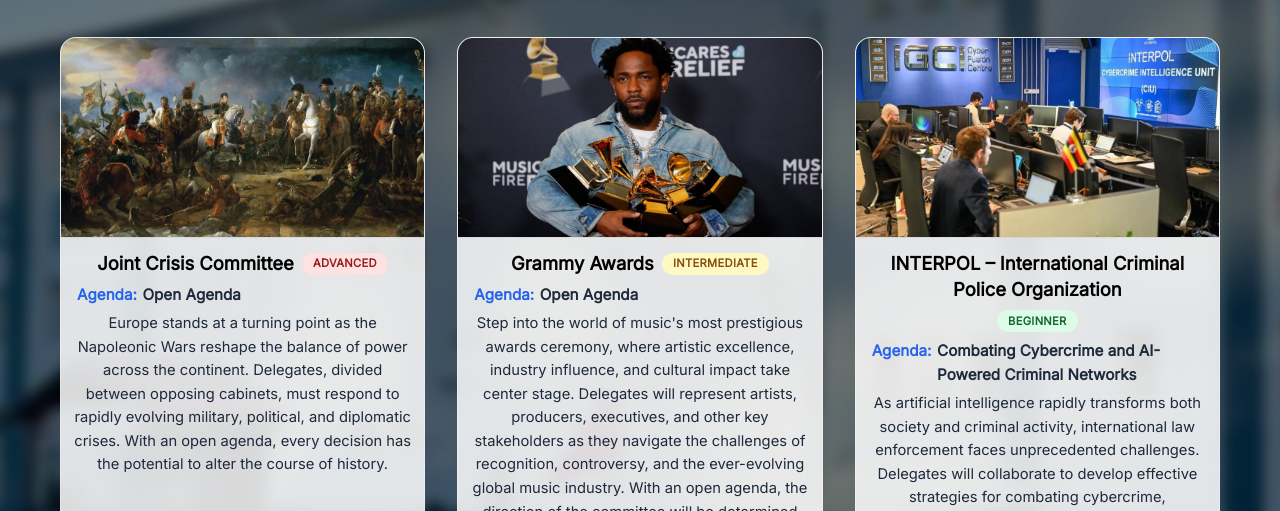
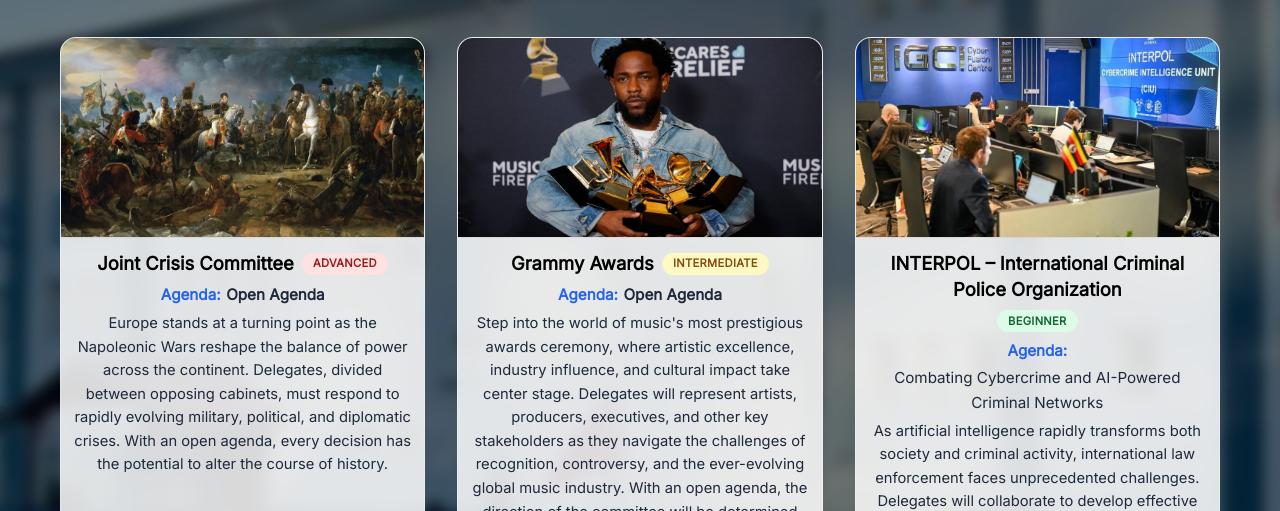
Before and after one commit to denizhelheim/yealmun-site, a plain HTML site: page committees.html in a window 1280 px wide. Shown: the part 289-800 px from the top of the page. Drawn offline with Linux system fonts and the light colour scheme.

Commit message:
Fixed some formatting issues

```diff
--- a/committees.html
+++ b/committees.html
@@ -5,7 +5,10 @@
     <meta name="viewport" content="width=device-width, initial-scale=1.0">
     <title>YEALMUN – Committees</title>
     <link rel="icon" type="image/jpeg" href="assets/yealmun_logo.jpeg">
-    <link rel="stylesheet" href="css/style.css">
+    <meta http-equiv="Cache-Control" content="no-cache, no-store, must-revalidate">
+    <meta http-equiv="Pragma" content="no-cache">
+    <meta http-equiv="Expires" content="0">
+    <link rel="stylesheet" href="css/style.css?v=20260806-2">
     <link rel="stylesheet" href="https://cdnjs.cloudflare.com/ajax/libs/font-awesome/6.0.0-beta3/css/all.min.css">
     <link href="https://fonts.googleapis.com/css2?family=Inter:opsz,wght@300;400;500;600;700&display=swap" rel="stylesheet">
 </head>
@@ -48,9 +51,9 @@
                         <img src="assets/joint_crisis.jpeg" alt="Joint Crisis Committee" class="committee-image">
                         <h3>Joint Crisis Committee <span class="difficulty advanced">Advanced</span></h3>
                         <div class="committee-agenda">
-                            <div class="agenda-header">
-                                <span class="agenda-label"><strong>Agenda:</strong></span>
-                                <span class="agenda-title"><strong>Open Agenda</strong></span>
+                            <div class="agenda-header agenda-header--open">
+                                <strong class="agenda-label">Agenda:</strong>
+                                <strong class="agenda-title agenda-title--open">Open Agenda</strong>
                             </div>
                             <p>Europe stands at a turning point as the Napoleonic Wars reshape the balance of power across the continent. Delegates, divided between opposing cabinets, must respond to rapidly evolving military, political, and diplomatic crises. With an open agenda, every decision has the potential to alter the course of history.</p>
                         </div>
@@ -61,9 +64,9 @@
                         <img src="assets/grammy_awards.jpeg" alt="Grammy Awards" class="committee-image">
                         <h3>Grammy Awards <span class="difficulty intermediate">Intermediate</span></h3>
                         <div class="committee-agenda">
-                            <div class="agenda-header">
-                                <span class="agenda-label"><strong>Agenda:</strong></span>
-                                <span class="agenda-title"><strong>Open Agenda</strong></span>
+                            <div class="agenda-header agenda-header--open">
+                                <strong class="agenda-label">Agenda:</strong>
+                                <strong class="agenda-title agenda-title--open">Open Agenda</strong>
                             </div>
                             <p>Step into the world of music's most prestigious awards ceremony, where artistic excellence, industry influence, and cultural impact take center stage. Delegates will represent artists, producers, executives, and other key stakeholders as they navigate the challenges of recognition, controversy, and the ever-evolving global music industry. With an open agenda, the direction of the committee will be determined entirely by the delegates' creativity and diplomacy.</p>
                         </div>
@@ -75,7 +78,7 @@
                         <h3>INTERPOL – International Criminal Police Organization <span class="difficulty beginner">Beginner</span></h3>
                         <div class="committee-agenda">
                             <div class="agenda-header">
-                                <span class="agenda-label"><strong>Agenda:</strong></span>
+                                <strong class="agenda-label">Agenda:</strong>
                                 <span class="agenda-title">Combating Cybercrime and AI-Powered Criminal Networks</span>
                             </div>
                             <p>As artificial intelligence rapidly transforms both society and criminal activity, international law enforcement faces unprecedented challenges. Delegates will collaborate to develop effective strategies for combating cybercrime, dismantling AI-assisted criminal organizations, strengthening international cooperation, and ensuring that technological innovation is not exploited for illicit purposes.</p>
@@ -88,7 +91,7 @@
                         <h3>IAEA – International Atomic Energy Agency <span class="difficulty beginner">Beginner</span></h3>
                         <div class="committee-agenda">
                             <div class="agenda-header">
-                                <span class="agenda-label"><strong>Agenda:</strong></span>
+                                <strong class="agenda-label">Agenda:</strong>
                                 <span class="agenda-title">Ensuring the Safety, Security, and Physical Integrity of Civilian Nuclear Infrastructure and Nuclear Power Plants Located in Active Conflict Zones</span>
                             </div>
                             <p>Armed conflicts have raised serious concerns regarding the vulnerability of civilian nuclear facilities. Delegates will discuss international mechanisms to safeguard nuclear infrastructure, prevent radiological disasters, and reinforce global nuclear security while balancing humanitarian, legal, and geopolitical considerations.</p>
@@ -101,7 +104,7 @@
                         <h3>UN-HABITAT – United Nations Human Settlements Programme <span class="difficulty beginner">Beginner</span></h3>
                         <div class="committee-agenda">
                             <div class="agenda-header">
-                                <span class="agenda-label"><strong>Agenda:</strong></span>
+                                <strong class="agenda-label">Agenda:</strong>
                                 <span class="agenda-title">Addressing Urban Heat Islands Through Climate-Resilient Urban Planning</span>
                             </div>
                             <p>Rapid urbanization and climate change have intensified the Urban Heat Island effect, placing millions at greater environmental and public health risk. Delegates will explore sustainable urban planning strategies, innovative infrastructure, and climate adaptation policies to build cities that are more resilient, inclusive, and environmentally sustainable.</p>
@@ -114,7 +117,7 @@
                         <h3>WHO – World Health Organization <span class="difficulty beginner">Beginner</span></h3>
                         <div class="committee-agenda">
                             <div class="agenda-header">
-                                <span class="agenda-label"><strong>Agenda:</strong></span>
+                                <strong class="agenda-label">Agenda:</strong>
                                 <span class="agenda-title">Addressing the Possibility of Future Pandemics with a Focus on Hantavirus</span>
                             </div>
                             <p>The World Health Organization is the leading international body responsible for coordinating global public health efforts. As emerging infectious diseases continue to pose significant threats, delegates will examine the risks associated with Hantavirus while developing strategies to strengthen pandemic preparedness, improve international cooperation, and enhance global health security.</p>
@@ -126,9 +129,9 @@
                         <img src="assets/second_international.png" alt="Second International" class="committee-image">
                         <h3>Second International <span class="difficulty intermediate">Intermediate</span></h3>
                         <div class="committee-agenda">
-                            <div class="agenda-header">
-                                <span class="agenda-label"><strong>Agenda:</strong></span>
-                                <span class="agenda-title"><strong>Open Agenda</strong></span>
+                            <div class="agenda-header agenda-header--open">
+                                <strong class="agenda-label">Agenda:</strong>
+                                <strong class="agenda-title agenda-title--open">Open Agenda</strong>
                             </div>
                             <p>Representing one of history's most influential socialist organizations, delegates will debate the ideological, economic, and political issues that shaped the international labor movement during the late nineteenth and early twentieth centuries. With an open agenda, delegates will determine the course of discussion through historical diplomacy and political negotiation.</p>
                         </div>
@@ -140,7 +143,7 @@
                         <h3>Roman Senate <span class="difficulty advanced">Advanced</span></h3>
                         <div class="committee-agenda">
                             <div class="agenda-header">
-                                <span class="agenda-label"><strong>Agenda:</strong></span>
+                                <strong class="agenda-label">Agenda:</strong>
                                 <span class="agenda-title">Caesar's Civil War</span>
                             </div>
                             <p>The Roman Republic faces one of the most defining moments in its history as Julius Caesar's march across the Rubicon plunges Rome into civil war. Senators must navigate shifting alliances, political rivalries, and military conflict while determining the future of the Republic. Every speech, alliance, and vote may change the fate of Rome itself.</p>
@@ -153,7 +156,7 @@
                         <h3>Ad-Hoc <span class="difficulty advanced">Advanced</span></h3>
                         <div class="committee-agenda">
                             <div class="agenda-header">
-                                <span class="agenda-label"><strong>Agenda:</strong></span>
+                                <strong class="agenda-label">Agenda:</strong>
                                 <span class="agenda-title">???</span>
                             </div>
                             <p>The Ad-Hoc Committee offers delegates a unique and unpredictable crisis experience unlike any other. The agenda will remain undisclosed until the committee begins, requiring participants to think critically, adapt quickly, and respond effectively to unforeseen developments. Success will depend on creativity, flexibility, and decisive leadership under pressure.</p>
--- a/css/style.css
+++ b/css/style.css
@@ -467,12 +467,13 @@
 
 .agenda-header {
     display: flex;
-    align-items: baseline;
+    flex-direction: column;
+    align-items: center;
     justify-content: center;
-    gap: 0.35rem;
+    gap: 0.2rem;
     padding: 0 0.2rem;
     max-width: 100%;
-    flex-wrap: nowrap;
+    margin: 0 auto;
 }
 
 .agenda-label {
@@ -480,17 +481,30 @@
     font-weight: 700;
     font-size: 0.95rem;
     white-space: nowrap;
-    flex-shrink: 0;
 }
 
 .agenda-title {
-    font-weight: 600;
+    font-weight: 400;
     font-size: 0.95rem;
     color: #1e293b;
-    text-align: left;
-    flex: 1 1 auto;
-    min-width: 0;
+    text-align: center;
+    width: 100%;
     overflow-wrap: anywhere;
+}
+
+.agenda-header--open {
+    display: inline-flex;
+    flex-direction: row;
+    align-items: center;
+    justify-content: center;
+    gap: 0.35rem;
+    flex-wrap: nowrap;
+    margin: 0 auto;
+}
+
+.agenda-title--open {
+    font-weight: 700;
+    width: auto;
 }
 
 .committee-agenda p {
```
